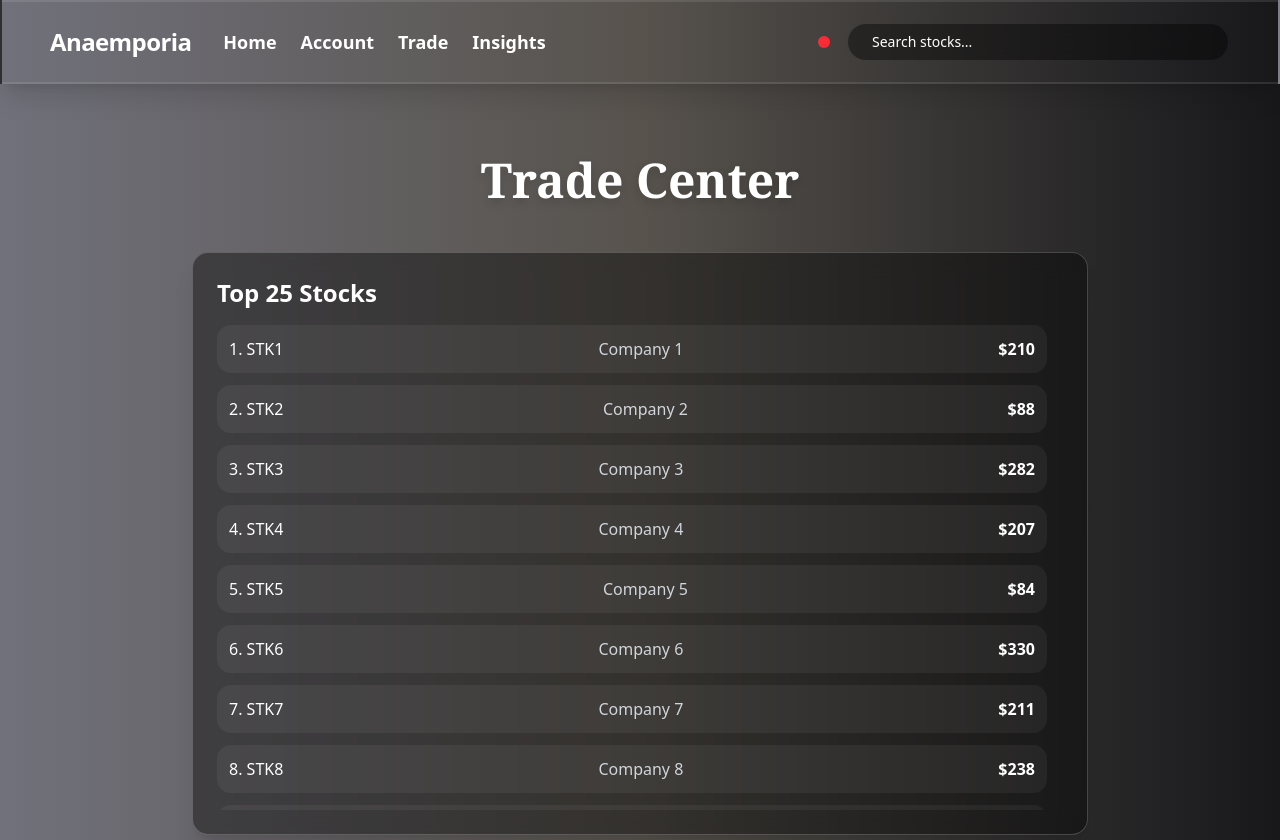
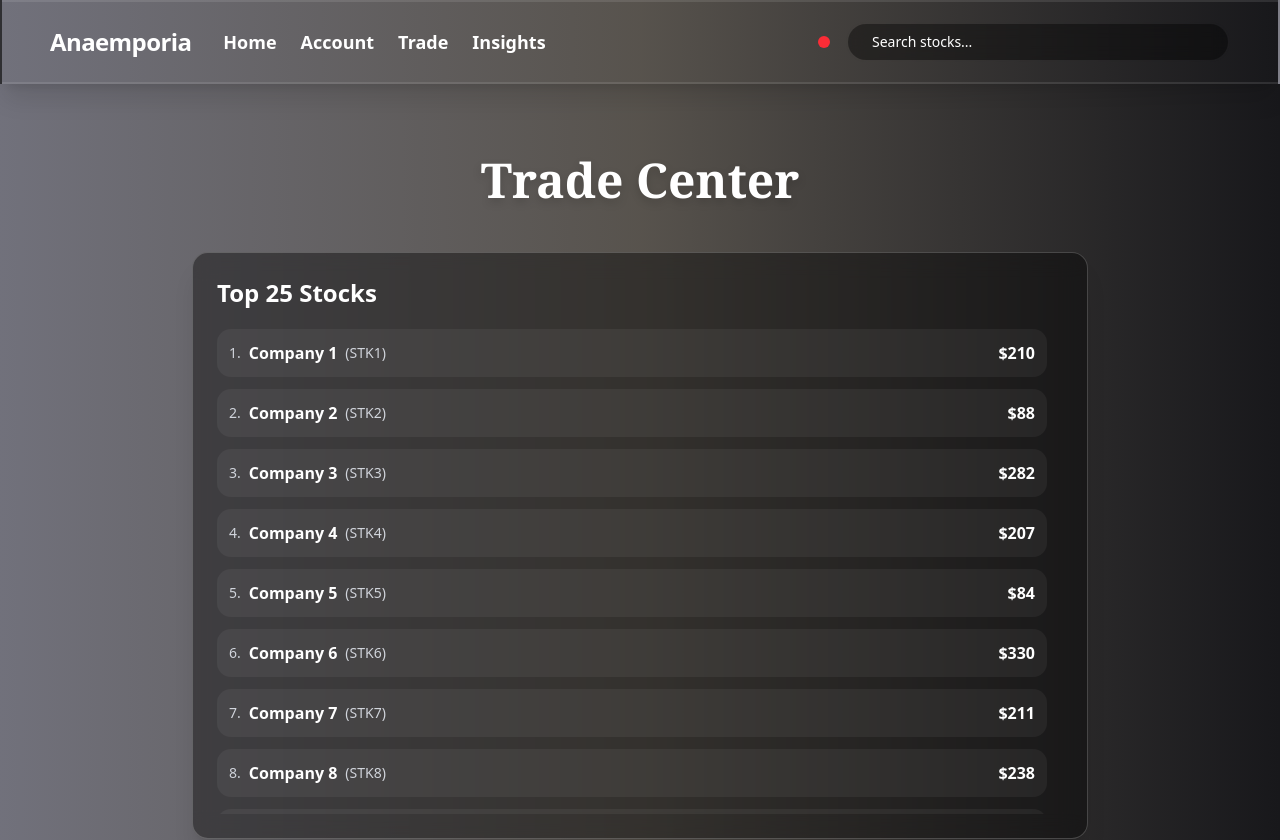
Before and after one commit to TanishqM1/anaemporiafrontend, a Next.js app: page /Trade in a window 1280 px wide. Shown: the top 840 px of the page. Built offline with nearby package versions, Linux system fonts and the light colour scheme.

Commit message:
fixed top25 stocks formatting

```diff
--- a/app/Trade/page.tsx
+++ b/app/Trade/page.tsx
@@ -19,7 +19,6 @@ const topGainers = [
   { symbol: "NVDA", change: "+8.23%" },
   { symbol: "META", change: "+7.12%" },
   { symbol: "AMZN", change: "+6.85%" },
-
 ];
 
 const topLosers = [
@@ -33,7 +32,6 @@ const topLosers = [
   { symbol: "BABA", change: "-4.98%" },
   { symbol: "NIO", change: "-4.50%" },
   { symbol: "NIO", change: "-4.50%" },
-
 ];
 
 const newsHeadlines = [
@@ -56,7 +54,7 @@ export default function TradePage() {
 
       {/* Top 25 Stocks List */}
       <div className="rounded-2xl bg-black/40 border border-white/20 p-6 shadow-xl backdrop-blur-md">
-        <h2 className="text-2xl font-semibold mb-4">Top 25 Stocks</h2>
+        <h2 className="text-2xl font-semibold mb-5">Top 25 Stocks</h2>
         <ScrollArea className="h-[485px] pr-4">
           <ul className="space-y-3 text-md">
             {top25Stocks.map((stock, i) => (
@@ -65,8 +63,16 @@ export default function TradePage() {
                 onClick={() => router.push(`/Stock/${stock.symbol}`)}
                 className="flex justify-between items-center bg-white/5 hover:bg-white/10 transition p-3 rounded-xl cursor-pointer"
               >
-                <span className="font-medium">{i + 1}. {stock.symbol}</span>
-                <span className="text-gray-300">{stock.name}</span>
+                {/* Left side: index, symbol (bold), and name with minimal gap */}
+                <div className="flex items-center gap-2">
+                  <span className="text-sm text-gray-300">{i + 1}.</span>
+                  <span className="font-bold">{stock.name}</span>
+                  <span className="text-gray-300 text-sm">({stock.symbol})</span>
+                  {/* placeholder to add extra information later. */}
+                  {/* <span className="text-gray-300 text-sm"></span>  */}
+                </div>
+
+                {/* Right side: price */}
                 <span className="font-bold">${stock.price}</span>
               </li>
             ))}
@@ -76,9 +82,10 @@ export default function TradePage() {
 
       {/* Gainers and Losers */}
       <div className="grid md:grid-cols-2 gap-6">
-
         <div className="rounded-2xl bg-black/40 border border-white/20 p-6 shadow-xl backdrop-blur-md">
-        <h2 className="text-2xl font-semibold mb-4 text-green-400">Top Gainers</h2>
+          <h2 className="text-2xl font-semibold mb-4 text-green-400">
+            Top Gainers
+          </h2>
           <ScrollArea className="h-[250px] pr-4">
             <ul className="space-y-3 text-md text-green-400">
               {topGainers.map((stock, i) => (
@@ -87,7 +94,9 @@ export default function TradePage() {
                   onClick={() => router.push(`/Stock/${stock.symbol}`)}
                   className="flex justify-between items-center bg-white/5 hover:bg-white/10 transition p-3 rounded-xl cursor-pointer"
                 >
-                <span className="font-medium">{i + 1}. {stock.symbol}</span>
+                  <span className="font-medium">
+                    {i + 1}. {stock.symbol}
+                  </span>
                   <span className="font-bold">{stock.change}</span>
                 </li>
               ))}
@@ -96,7 +105,9 @@ export default function TradePage() {
         </div>
 
         <div className="rounded-2xl bg-black/40 border border-white/20 p-6 shadow-xl backdrop-blur-md">
-        <h2 className="text-2xl font-semibold mb-4 text-red-400">Top Losers</h2>
+          <h2 className="text-2xl font-semibold mb-4 text-red-400">
+            Top Losers
+          </h2>
           <ScrollArea className="h-[250px] pr-4">
             <ul className="space-y-3 text-md text-red-400">
               {topLosers.map((stock, i) => (
@@ -105,14 +116,15 @@ export default function TradePage() {
                   onClick={() => router.push(`/Stock/${stock.symbol}`)}
                   className="flex justify-between items-center bg-white/5 hover:bg-white/10 transition p-3 rounded-xl cursor-pointer"
                 >
-                <span className="font-medium">{i + 1}. {stock.symbol}</span>
+                  <span className="font-medium">
+                    {i + 1}. {stock.symbol}
+                  </span>
                   <span className="font-bold">{stock.change}</span>
                 </li>
               ))}
             </ul>
           </ScrollArea>
         </div>
-
       </div>
 
       {/* News Headlines */}
@@ -121,7 +133,10 @@ export default function TradePage() {
         <ScrollArea className="h-[285px] pr-4">
           <ul className="space-y-3 text-md">
             {newsHeadlines.map((headline, i) => (
-              <li key={i} className="flex justify-between items-center bg-white/5 hover:bg-white/10 transition p-3 rounded-xl cursor-pointer font-bold">
+              <li
+                key={i}
+                className="flex justify-between items-center bg-white/5 hover:bg-white/10 transition p-3 rounded-xl cursor-pointer font-bold"
+              >
                 {headline}
               </li>
             ))}
```
Lines whose indentation alone changed are shown as unchanged.
